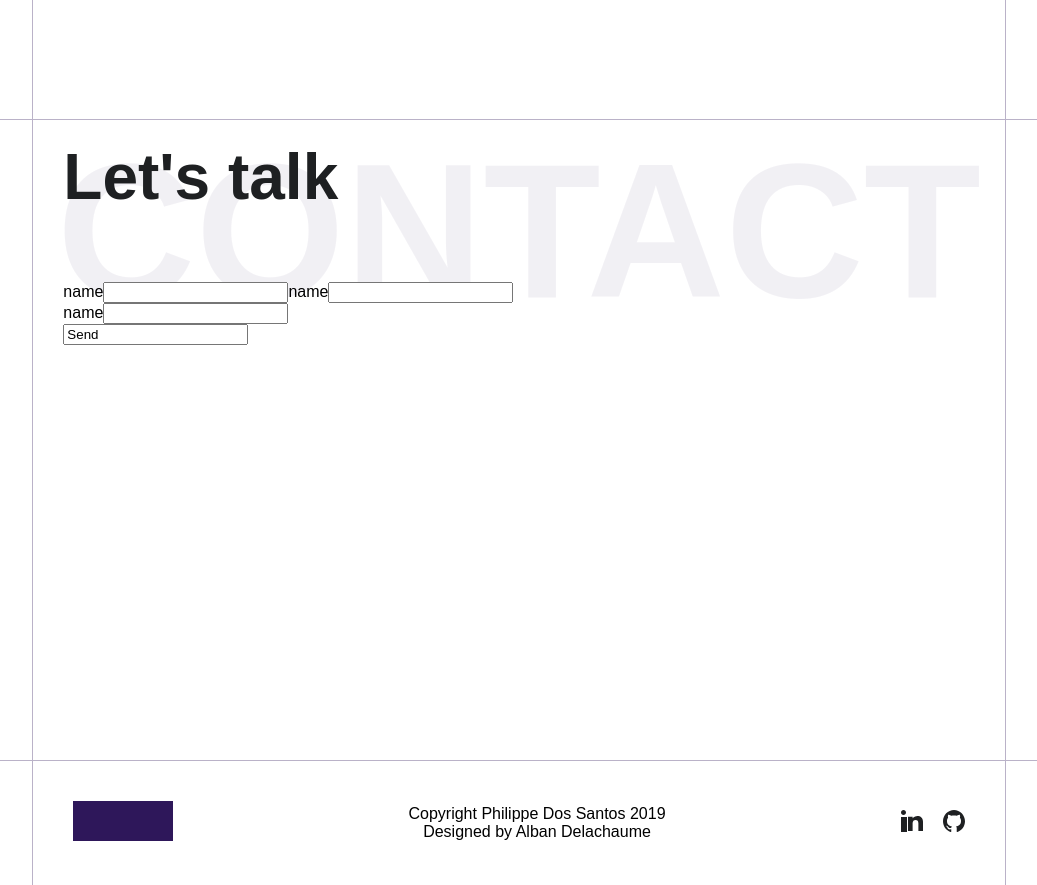
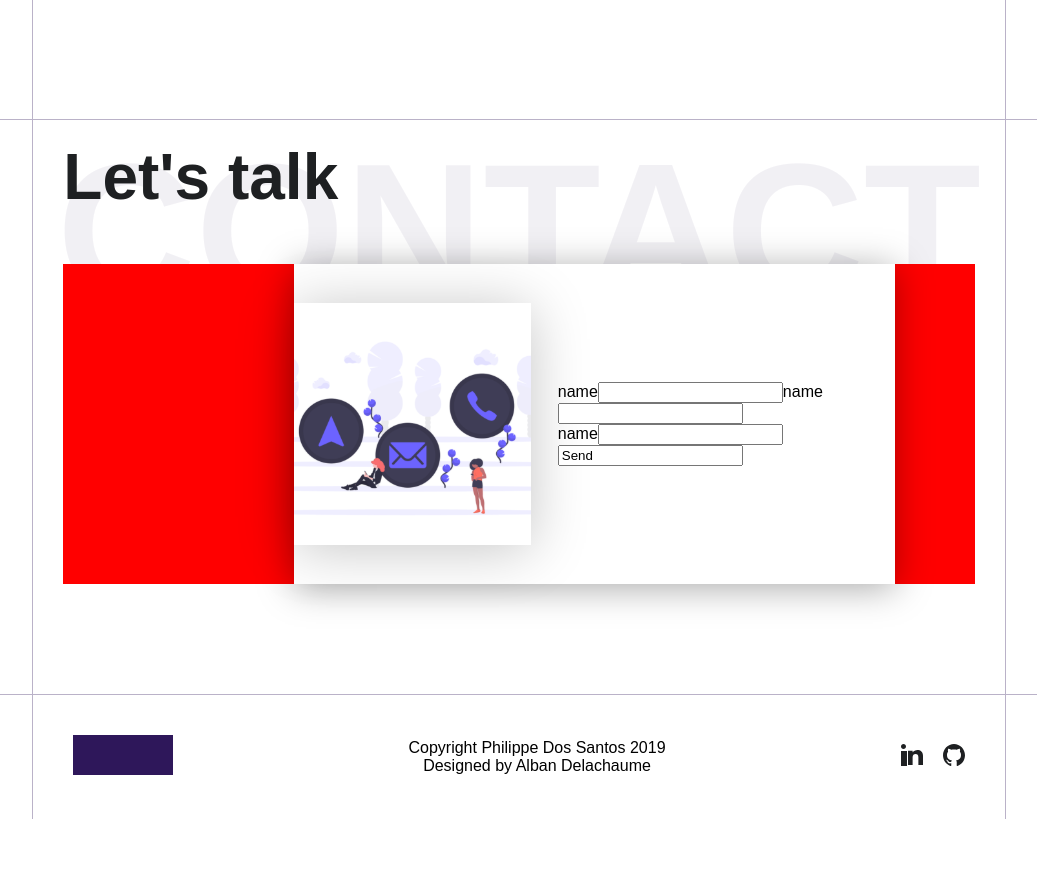
Before and after one commit to eltha9/My_portfolio, a React (Create React App) app in the folder my_folio/: page / in a window 1280 px wide. Shown: the part 1920-2805 px from the top of the page, without its empty margins (121-1158 px from the left). After the commit the page ends 2739 px from the top, so only its background shows below. Built offline with nearby package versions, Linux system fonts and the light colour scheme.

Commit message:
WIP home contact, add illustration

```diff
--- a/my_folio/src/App.css
+++ b/my_folio/src/App.css
@@ -275,13 +275,15 @@ padding: 60px;
 
 /* home-contact */
 .home__contact{
-  height: 80vh;
+  /* height: 80vh; */
 }
 .home__contact .content{
   position: relative;
 
+  padding:  20px 30px 110px 30px;
   box-sizing: border-box;
-  padding:  20px 30px 110px 30px;
+
+  /* height: fit-content; */
 }
 .home__contact .content .home__contact__title{
   position: absolute;
@@ -298,6 +300,8 @@ padding: 60px;
   text-align: center;
   width: 100%;
 
+  box-sizing: border-box;
+
 }
 
 .home__contact .content h2{
@@ -307,6 +311,56 @@ padding: 60px;
   font-size: 5vw;
 
   margin-bottom: 50px;
+}
+
+.home__contact .content .home__contact__container{
+  width: 100%;
+  /* height: 100%; */
+  background-color: red;
+
+  display: flex;
+  justify-content: flex-end;
+
+  padding: 0 80px;
+
+  box-sizing: border-box;
+}
+
+.home__contact__container .form__container{
+  background-color: #fff;
+  box-shadow: 0px 4px 34px rgba(0, 0, 0, 0.338032);
+
+  display: flex;
+  flex-direction: row;
+  align-items: center;
+
+  width: 80%;
+  height: 25vw;
+  /* height: fit-content; */
+}
+
+.form__container{
+
+}
+
+
+.form__container .form__container__illustration{
+
+}
+
+.form__container .form__container__illustration .illustration__container{
+  width: 90%;
+  height: 90%;
+  box-shadow: 0px 4px 54px rgba(0, 0, 0, 0.232309);
+}
+.form__container .form__container__illustration .illustration__container img{
+  width:100%;
+  height: 100%;
+}
+
+
+.form__container{
+
 }
 
 
--- a/my_folio/src/pages/components/HomeContact.js
+++ b/my_folio/src/pages/components/HomeContact.js
@@ -1,4 +1,6 @@
 import React, { Component } from 'react'
+
+import ContactIllustration from '../../images/contact_illu.svg'
 
 class HomeContact extends Component{
     constructor(props){
@@ -23,7 +25,7 @@ class HomeContact extends Component{
 
                             <div className="form__container__illustration">
                                 <div className="illustration__container">
-                                    <img src="" alt=""/>
+                                    <img src={ContactIllustration} alt=""/>
                                 </div>
                             </div>
 
```
Also changed, not shown: my_folio/src/images/contact_illu.svg.
